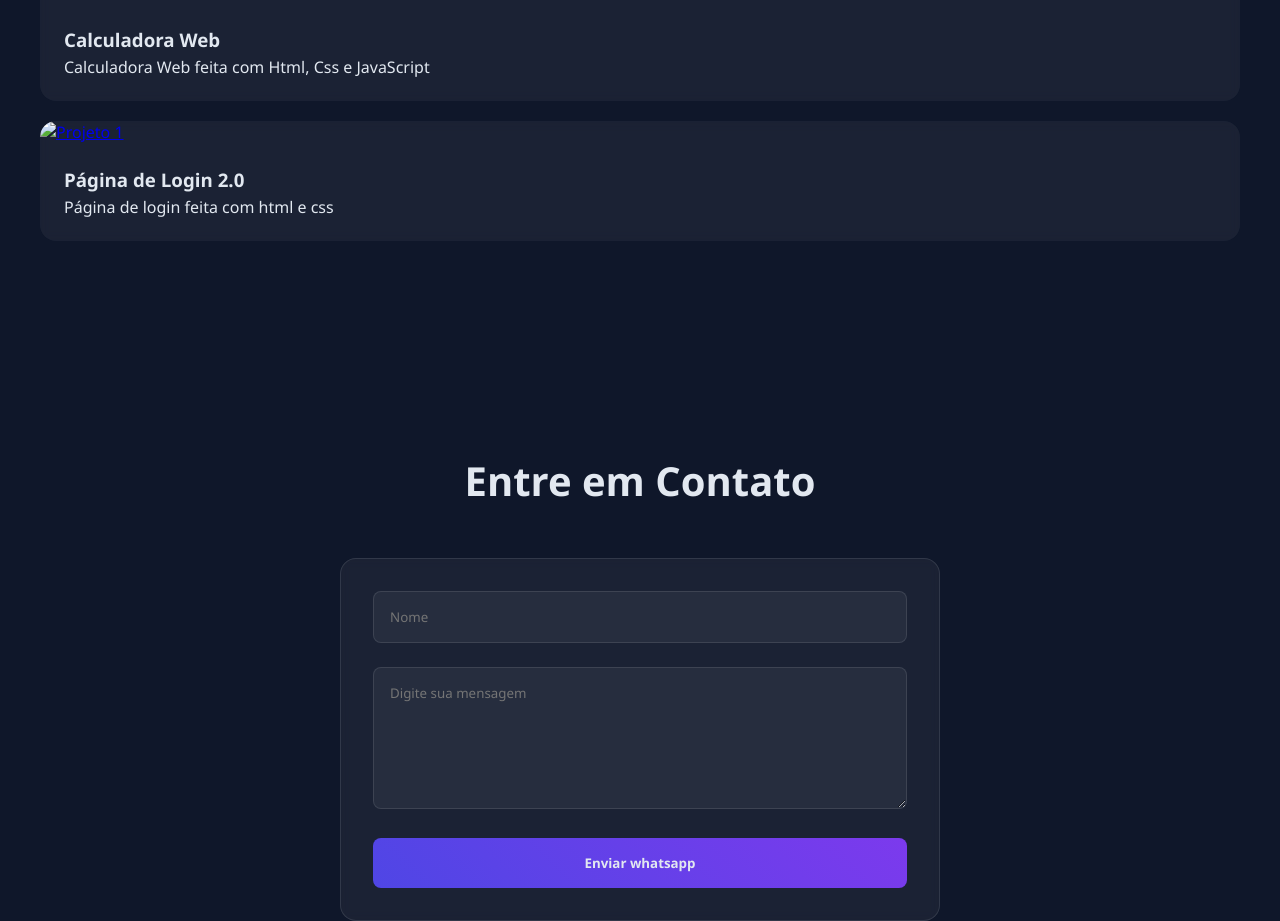
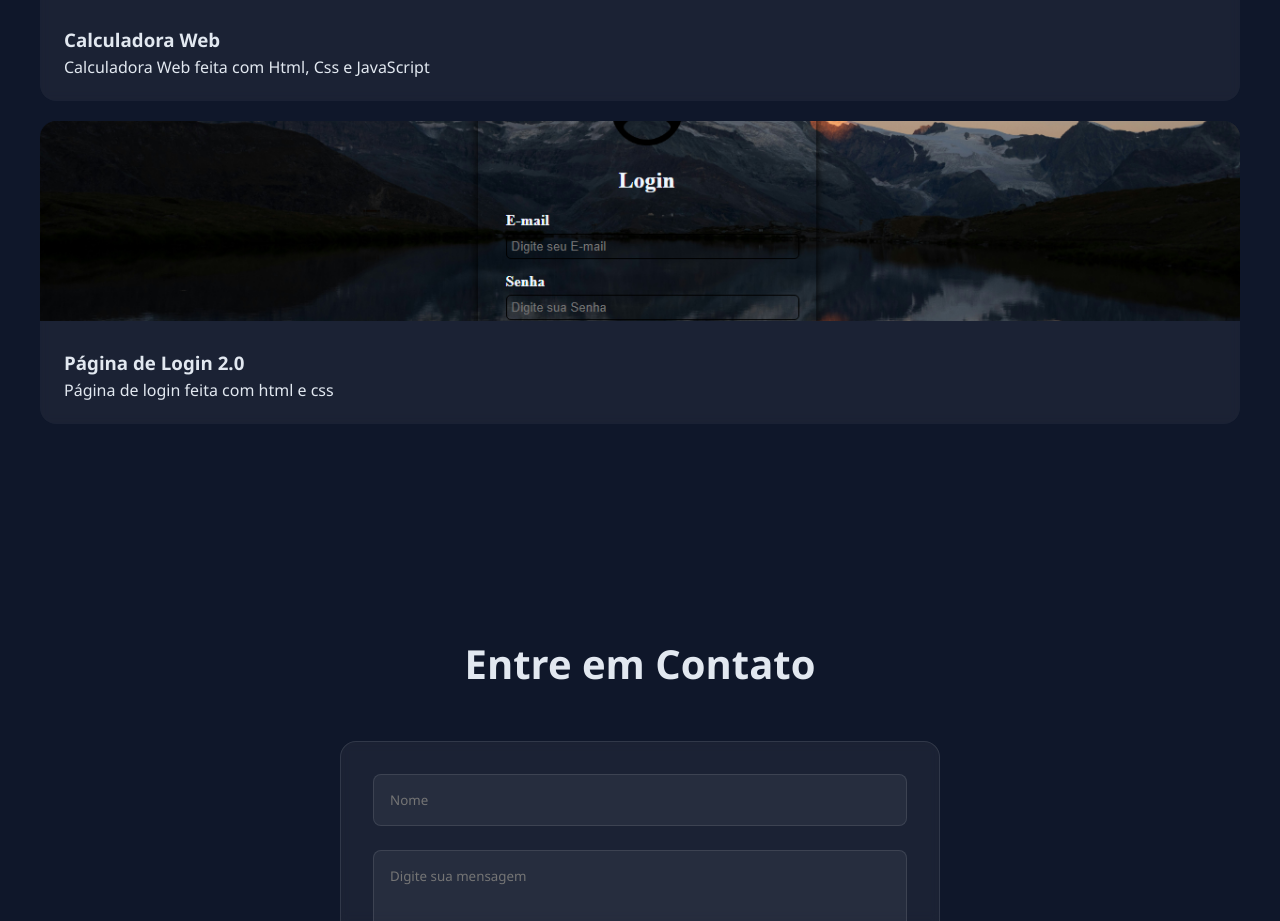
Before and after one commit to Oliverleandro/Meu-Website, a plain HTML site: page index.html in a window 1280 px wide. Shown: the part 1950-2871 px from the top of the page. Drawn offline with Linux system fonts and the light colour scheme.

Commit message:
Update index.html
adicionando a imagem do projeto

```diff
--- a/index.html
+++ b/index.html
@@ -82,7 +82,7 @@
         <div class="projetos-caixa">
         <div class="projetos-cards">
           <a href="https://oliverleandro.github.io/Pagina-Login-2.0/"><img
-            src="imagens/imagem-TelaLogin2.0.png"alt="Projeto 1"class="projetos-imagem"/>
+            src="imagens/imagem-Tela Login2.0.png"alt="Projeto 1"class="projetos-imagem"/>
             </a>
           <div class="caixa-texto-projetos">
             <h3 class="info-projetos">Página de Login 2.0</h3>
```
